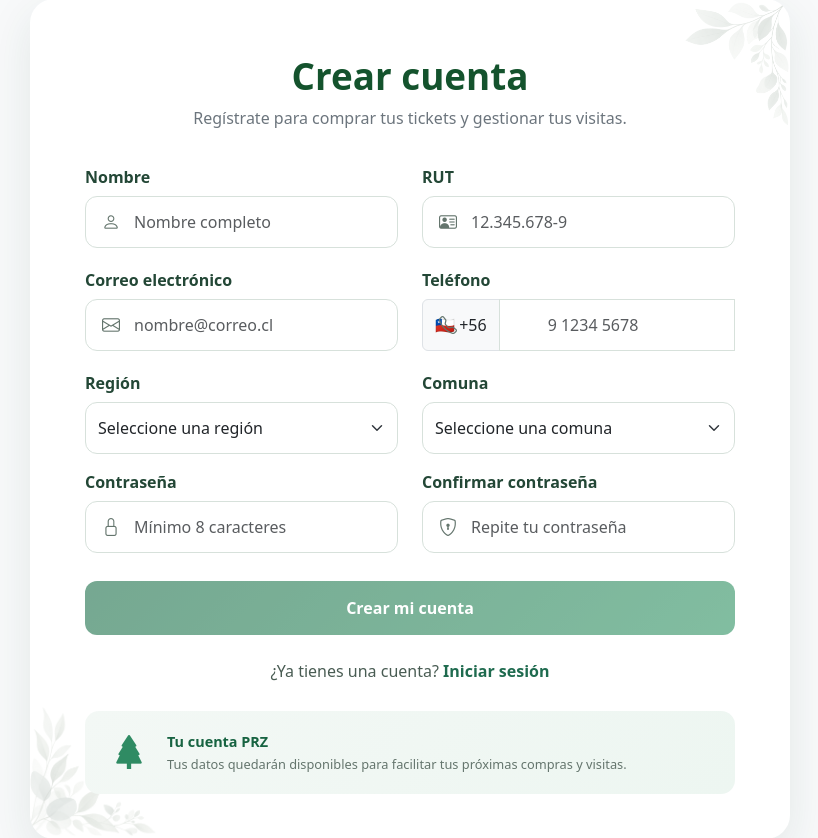
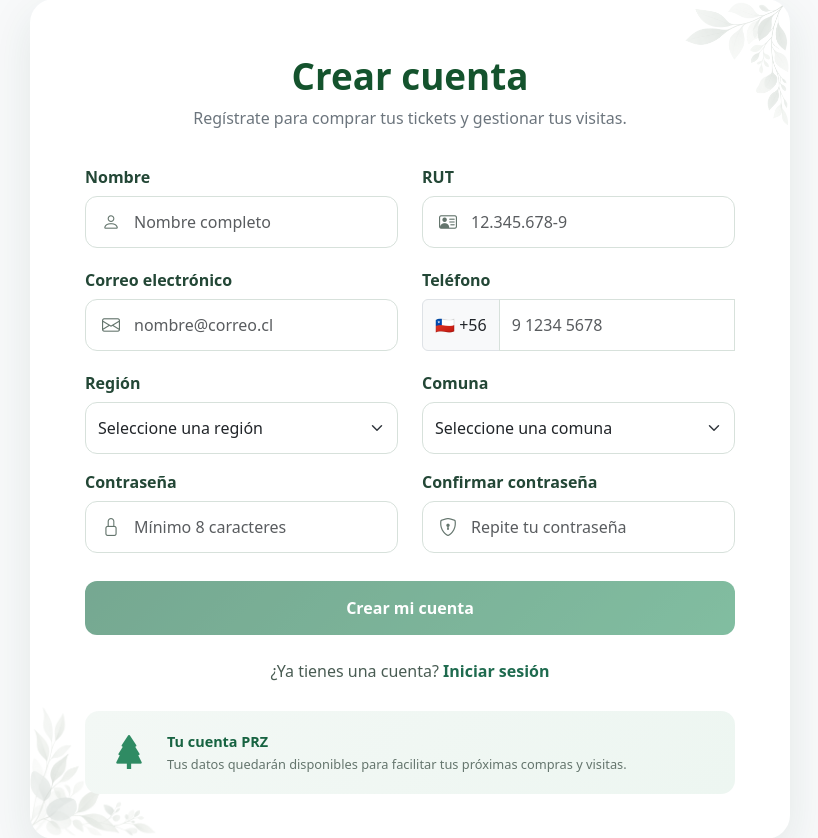
Before and after one commit to jlduran43/tickets-prz, a Laravel app: page /registro in a window 1280 px wide. Shown: the part 65-903 px from the top of the page, without its empty margins (230-1048 px from the left). Run offline with Laravel 12, Linux system fonts and the light colour scheme; data comes from the database, SQL or seed files in the repository; style sheets or scripts are compiled from the project's sources.

Commit message:
ajuste error visual campo telvfono

```diff
--- a/resources/views/auth/registro-cliente.blade.php
+++ b/resources/views/auth/registro-cliente.blade.php
@@ -454,10 +454,7 @@
                                 Teléfono
                             </label>
 
-                            <div class="input-icon">
-
-                                <i class="bi bi-telephone"></i>
-
+                            <div>
                                 <div class="input-group">
 
                                     <span class="input-group-text">
```
